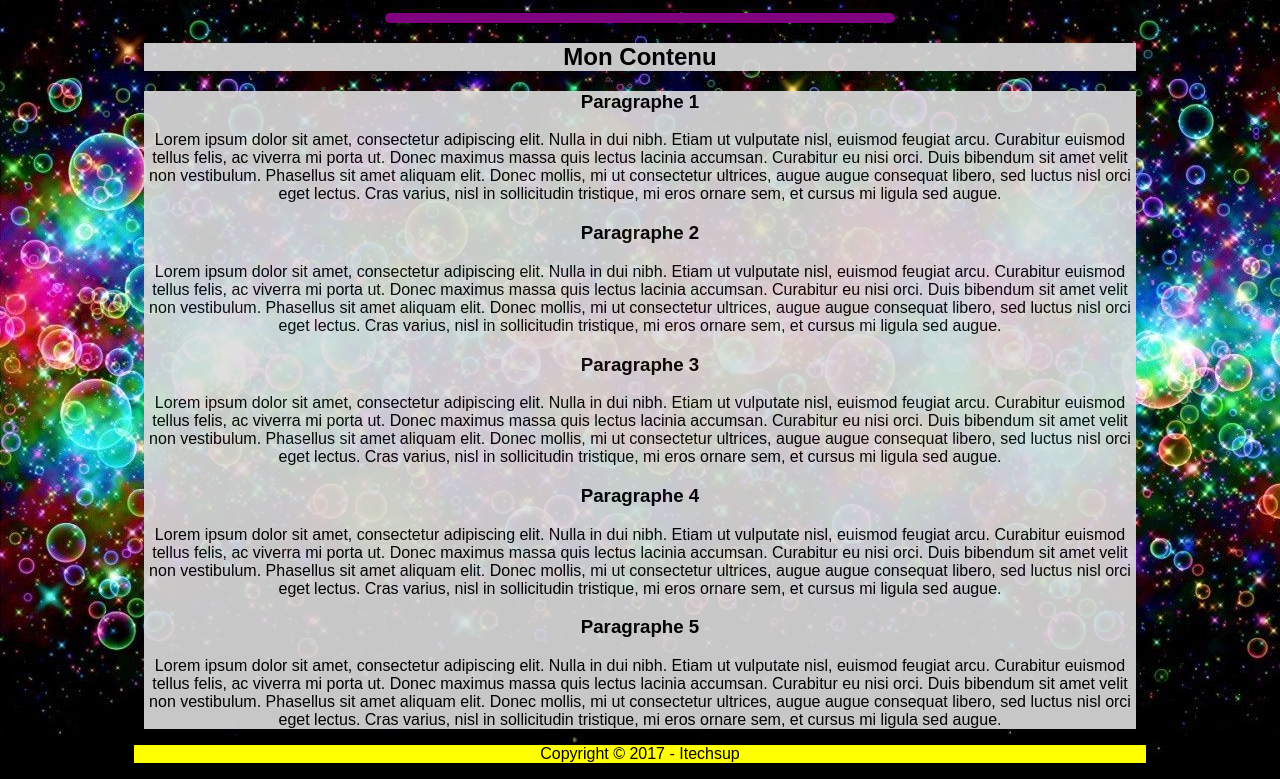
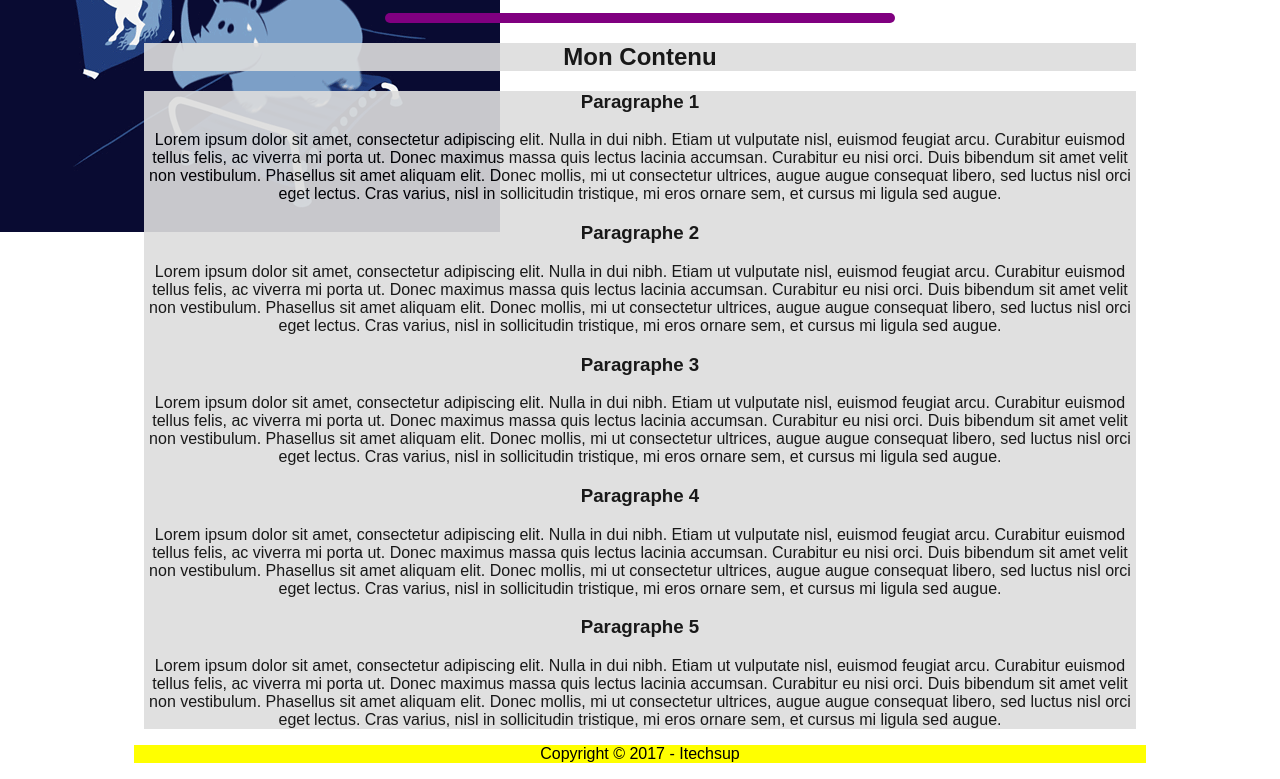
Before and after one commit to nathanAbr/nathanAbr.github.io, a plain HTML site: page index.html in a window 1280 px wide. Shown: the part 111-890 px from the top of the page. Drawn offline with Linux system fonts and the light colour scheme.

Commit message:
modification du fond

```diff
--- a/assets/css/style.css
+++ b/assets/css/style.css
@@ -14,7 +14,7 @@
 body{
 	font-family: sans-serif;
 	text-align: center;
-	background-image: url(../img/fond.jpg);
+	background-image: url(../img/fond.gif);
 	background-attachment: fixed;
 	background-repeat: no-repeat;
 }
```
Also changed, not shown: assets/img/fond.gif (added).
